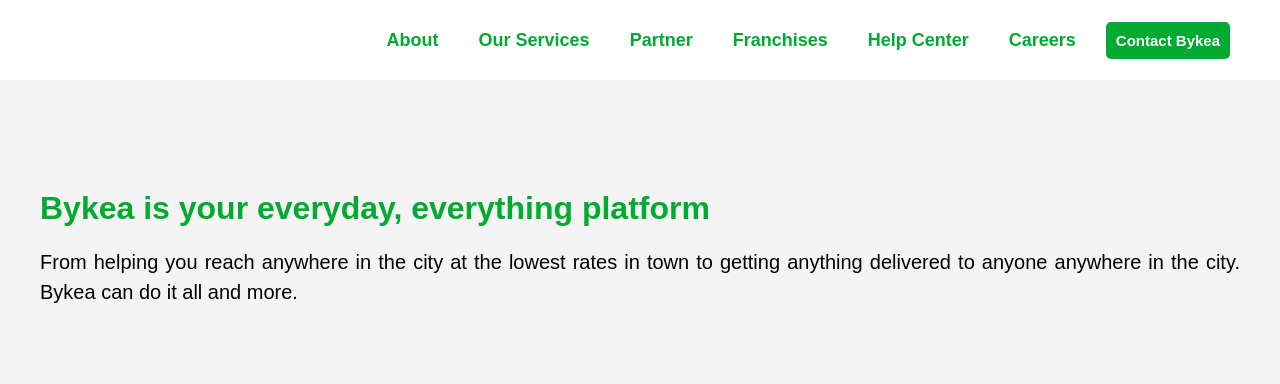
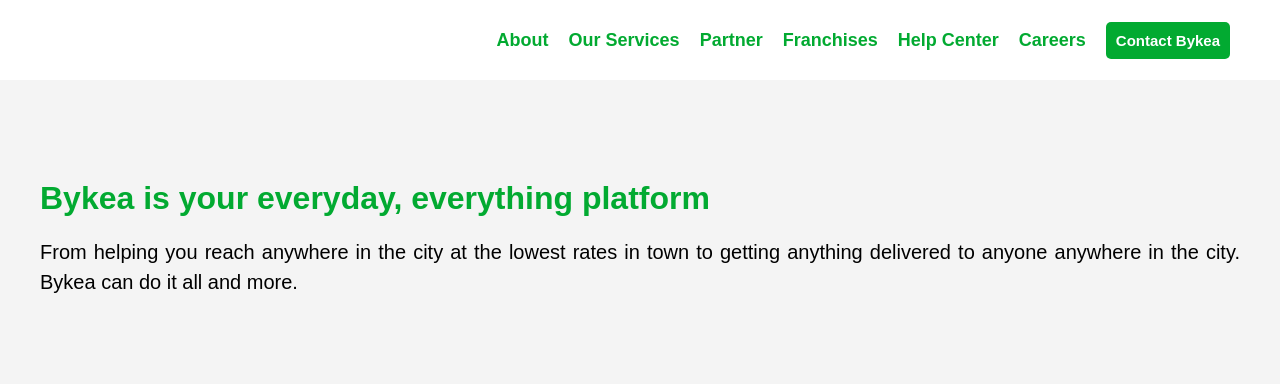
Before and after one commit to muhammaddanishofficial/bykea, a plain HTML site: page index.html in a window 1280 px wide. Shown: the top 384 px of the page. Drawn offline with Linux system fonts and the light colour scheme; a script that the page names is missing.

Commit message:
update-one

```diff
--- a/style.css
+++ b/style.css
@@ -38,7 +38,7 @@ header{
     color: var(--green);
     font-size: 18px;
     font-weight: bold;
-    margin: 0 20px;
+    margin: 0 10px;
 }
 .nav-bar button{
     background-color: var(--green);
@@ -64,7 +64,7 @@ header{
     padding: 10px 20px;
 }
 #title{
-    padding: 100px 20px;
+    padding: 90px 20px;
 }
 #title h1{
     color: var(--green);
```
